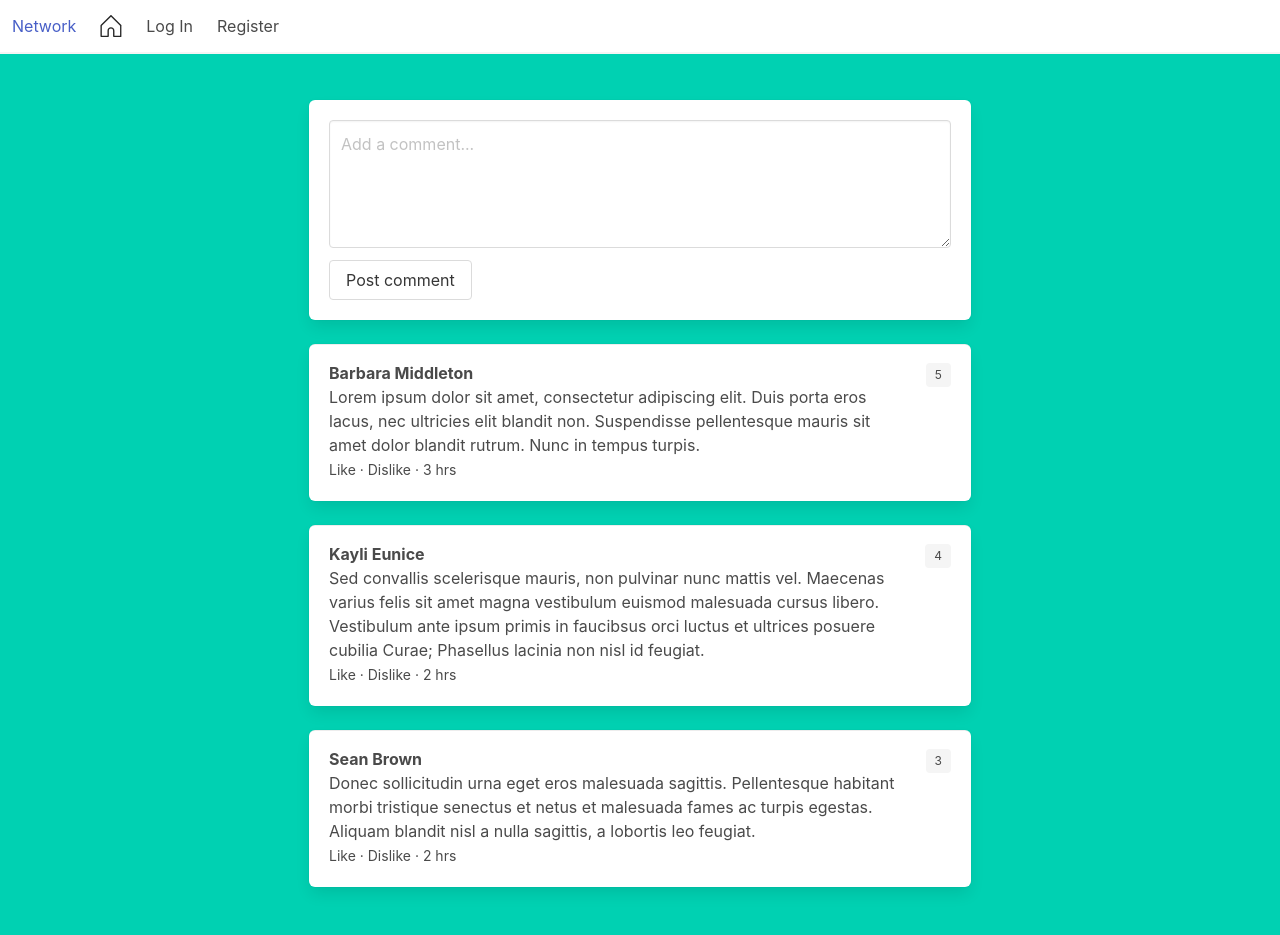
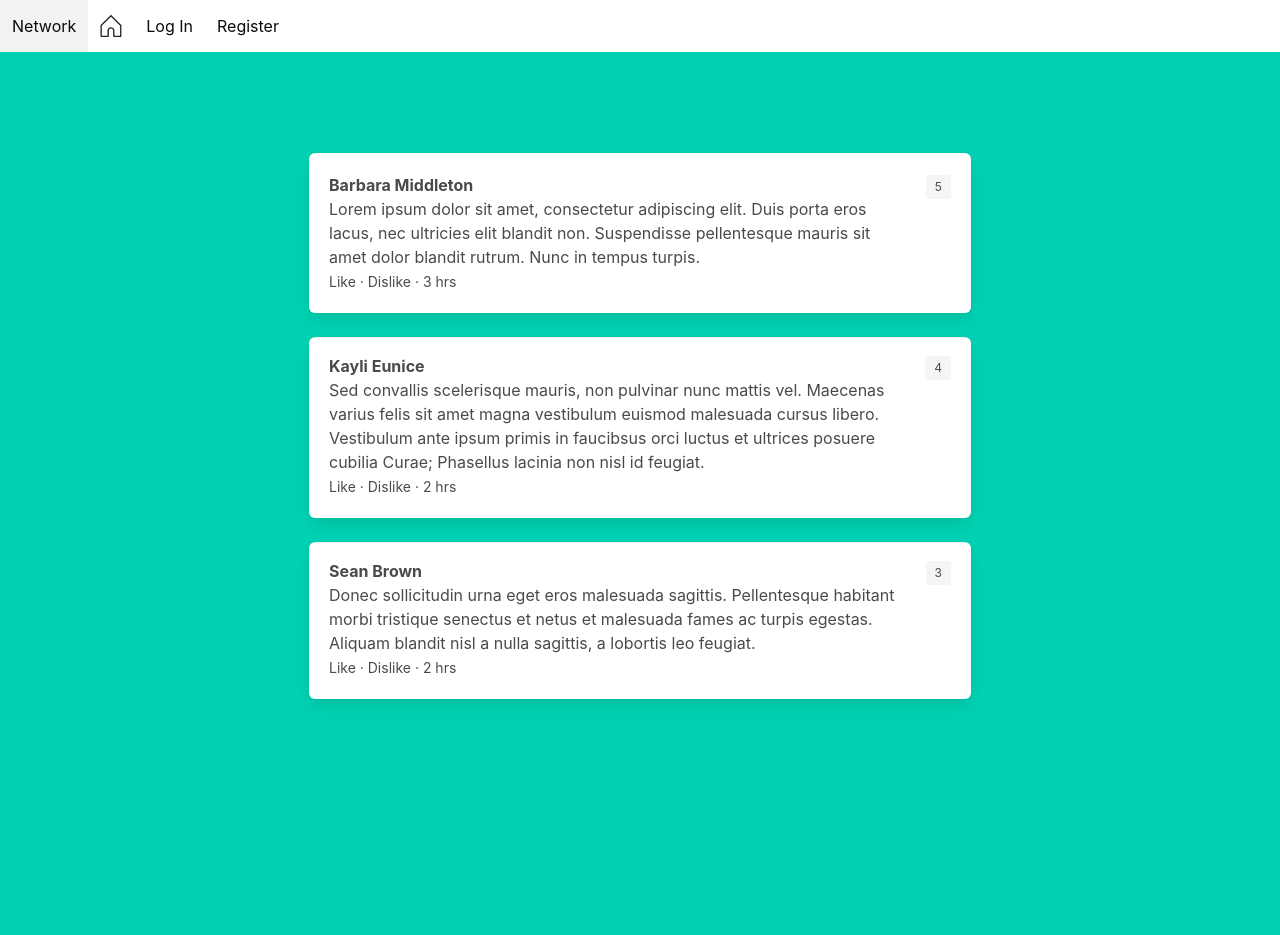
Before and after one commit to giraldiego/network, a Django app: page / in a window 1280 px wide. After the commit the page ends 704 px from the top, so only its background shows below. Run offline with Django 3.2, Linux system fonts and the light colour scheme; some libraries are stand-ins or nearby versions.

Commit message:
Redefine layout for pages

```diff
--- a/network/templates/network/index.html
+++ b/network/templates/network/index.html
@@ -2,13 +2,18 @@
 
 {% load static %}
 
+{% block styles %}
+<!-- <link rel="stylesheet" href="{% static 'network/css/debug.css' %}"> -->
+{% endblock %}
+
 {% block body %}
+<section class="hero is-primary is-fullheight-with-navbar">
     <div class="hero-body">
         <div class="container">
             <div class="columns is-centered">
 
                 <div class="column is-9-tablet is-8-desktop is-7-widescreen">
-
+                    {% if user.is_authenticated %}
                     <!-- Post Comment Form -->
                     <article class="media box">
                         <!-- <figure class="media-left">
@@ -29,6 +34,7 @@
                             </div>
                         </div>
                     </article>
+                    {% endif %}
 
                     <article class="media box">
                         <!-- <figure class="media-left">
@@ -116,4 +122,5 @@
             </div>
         </div>
     </div>
+</section>
 {% endblock %}
--- a/network/templates/network/layout.html
+++ b/network/templates/network/layout.html
@@ -20,8 +20,7 @@
 </head>
 
 <body>
-
-    <div class="navbar has-shadow">
+    <div class="navbar is-white">
         <div class="navbar-brand">
             <a class="navbar-item">
                 <!-- <img src="https://bulma.io/images/bulma-logo.png" width="112" height="28"> -->
@@ -72,11 +71,12 @@
         </div>
     </div>
 
-    <div class="hero is-primary is-fullheight-with-navbar">
+
     {% block body %}
     {% endblock %}
-    </div>
 
+
+    <!-- Custom scripts for each page -->
     {% block script %}
     {% endblock %}
 </body>
```
Also changed, not shown: network/templates/network/login.html (+4 -5 lines), network/templates/network/register.html (+4 -4 lines). Lines whose indentation alone changed are shown as unchanged.
